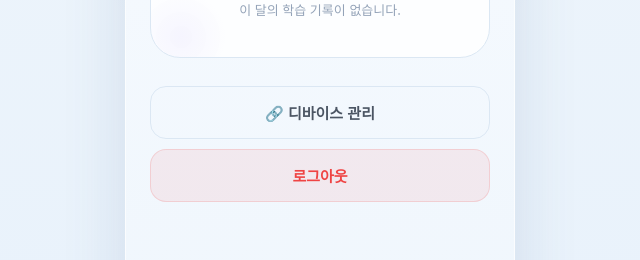
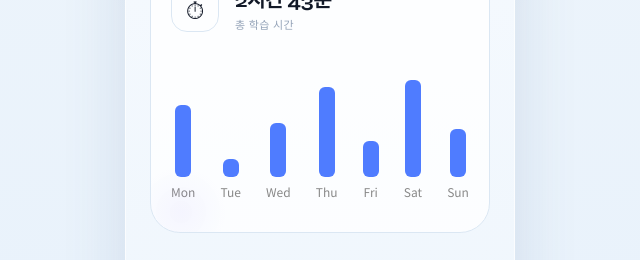
Before and after one commit to Lingoo-Bot/FE, a React (Vite) app: page /mypage in a window 1280 px wide. Shown: the part 286-546 px from the top of the page, without its empty margins (320-960 px from the left). Built offline with nearby package versions, Linux system fonts and the light colour scheme; no server answers.

Commit message:
feat: add stats graph

```diff
--- a/src/pages/MyPage.css
+++ b/src/pages/MyPage.css
@@ -201,3 +201,36 @@
   gap: 10px;
   animation: fadeUp 0.5s 0.3s cubic-bezier(0.4, 0, 0.2, 1) both;
 }
+
+.weekly-graph {
+  display: flex;
+  justify-content: space-between;
+  align-items: flex-end;
+  height: 140px;
+  margin-top: 20px;
+  padding: 10px 0;
+}
+
+.bar-item {
+  display: flex;
+  flex-direction: column;
+  align-items: center;
+  justify-content: flex-end;
+  height: 100%;
+}
+
+.bar {
+  width: 16px;
+  background: #4f7cff;
+  border-radius: 6px;
+  transition: 0.3s ease;
+
+  display: block;
+  min-height: 1px;
+}
+
+.bar-label {
+  margin-top: 6px;
+  font-size: 12px;
+  color: #888;
+}
--- a/src/pages/MyPage.jsx
+++ b/src/pages/MyPage.jsx
@@ -12,17 +12,42 @@ function getYearMonth() {
   return `${y}-${m}`
 }
 
+// 테스트 데이터
+const mockStats = {
+  studyTime: 9800,
+  month: '2026-05',
+  weeklyStudy: [
+    { day: 'Mon', time: 1200 },
+    { day: 'Tue', time: 300 },
+    { day: 'Wed', time: 900 },
+    { day: 'Thu', time: 1500 },
+    { day: 'Fri', time: 600 },
+    { day: 'Sat', time: 2000 },
+    { day: 'Sun', time: 800 },
+  ]
+}
+
 export default function MyPage() {
   const navigate = useNavigate()
   const { user, logout } = useAuth()
+
   const [stats, setStats] = useState(null)
-  const [yearMonth, setYearMonth] = useState(getYearMonth())
+  const [yearMonth] = useState(getYearMonth())
+
+  const isDev = true
 
   useEffect(() => {
+    if (isDev) {
+      setStats(mockStats)
+      return
+    }
+
     getStatistics(yearMonth)
-      .then((res) => setStats(res.data?.message === 'success' ? res.data.data : null))
+      .then((res) =>
+        setStats(res.data?.message === 'success' ? res.data.data : null)
+      )
       .catch(() => setStats(null))
-  }, [yearMonth])
+  }, [])
 
   const handleLogout = () => {
     logout()
@@ -41,6 +66,12 @@ export default function MyPage() {
     d.setMonth(d.getMonth() - i)
     return `${d.getFullYear()}-${String(d.getMonth() + 1).padStart(2, '0')}`
   })
+
+  const weekly = stats?.weeklyStudy ?? []
+
+  const maxTime = weekly.length
+    ? Math.max(...weekly.map(d => Number(d.time) || 0))
+    : 0
 
   return (
     <div className="mypage">
@@ -75,6 +106,7 @@ export default function MyPage() {
         <div className="stats-card">
           {stats ? (
             <>
+              {/* 총 학습 시간 */}
               <div className="stat-item">
                 <span className="stat-icon">⏱</span>
                 <div>
@@ -82,12 +114,26 @@ export default function MyPage() {
                   <p className="stat-label">총 학습 시간</p>
                 </div>
               </div>
-              <div className="stat-item">
-                <span className="stat-icon">📅</span>
-                <div>
-                  <p className="stat-value">{stats.month}</p>
-                  <p className="stat-label">기준 월</p>
-                </div>
+
+              {/* 주간 그래프 */}
+              <div className="weekly-graph">
+                {weekly.map((d) => {
+                  const value = Number(d.time) || 0
+                  const height = maxTime
+                    ? (value / maxTime) * 100
+                    : 0
+
+                  return (
+                    <div className="bar-item" key={d.day}>
+                      <div
+                        className="bar"
+                        style={{ height: `${height}%` }}
+                        title={`${value} sec`}
+                      />
+                      <span className="bar-label">{d.day}</span>
+                    </div>
+                  )
+                })}
               </div>
             </>
           ) : (
@@ -96,10 +142,12 @@ export default function MyPage() {
         </div>
       </div>
 
+      {/* 버튼 */}
       <div className="mypage-actions">
         <button className="btn btn-outline" onClick={() => navigate('/pairing')}>
           🔗 디바이스 관리
         </button>
+
         <button className="btn btn-danger" onClick={handleLogout}>
           로그아웃
         </button>
```
